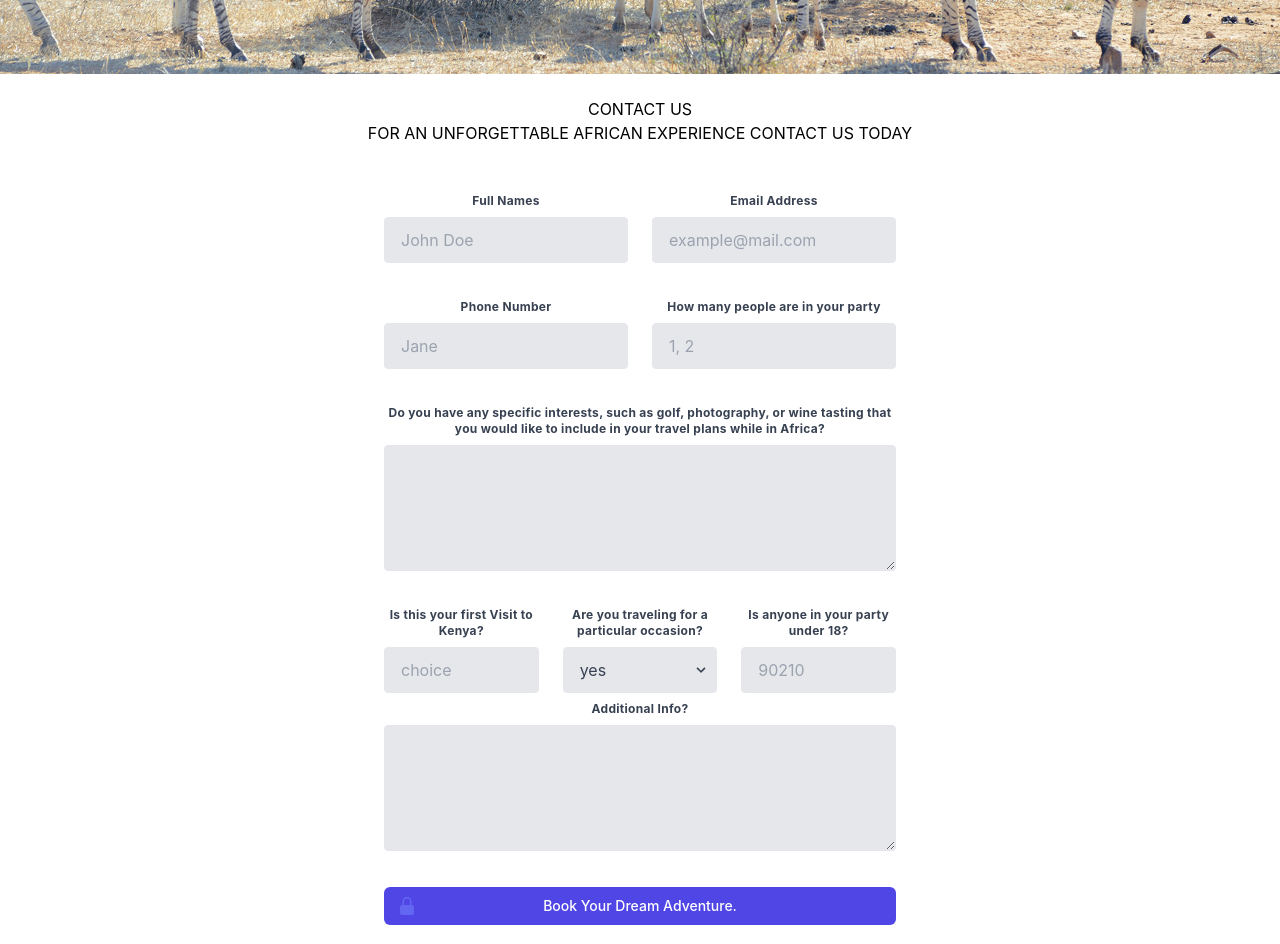
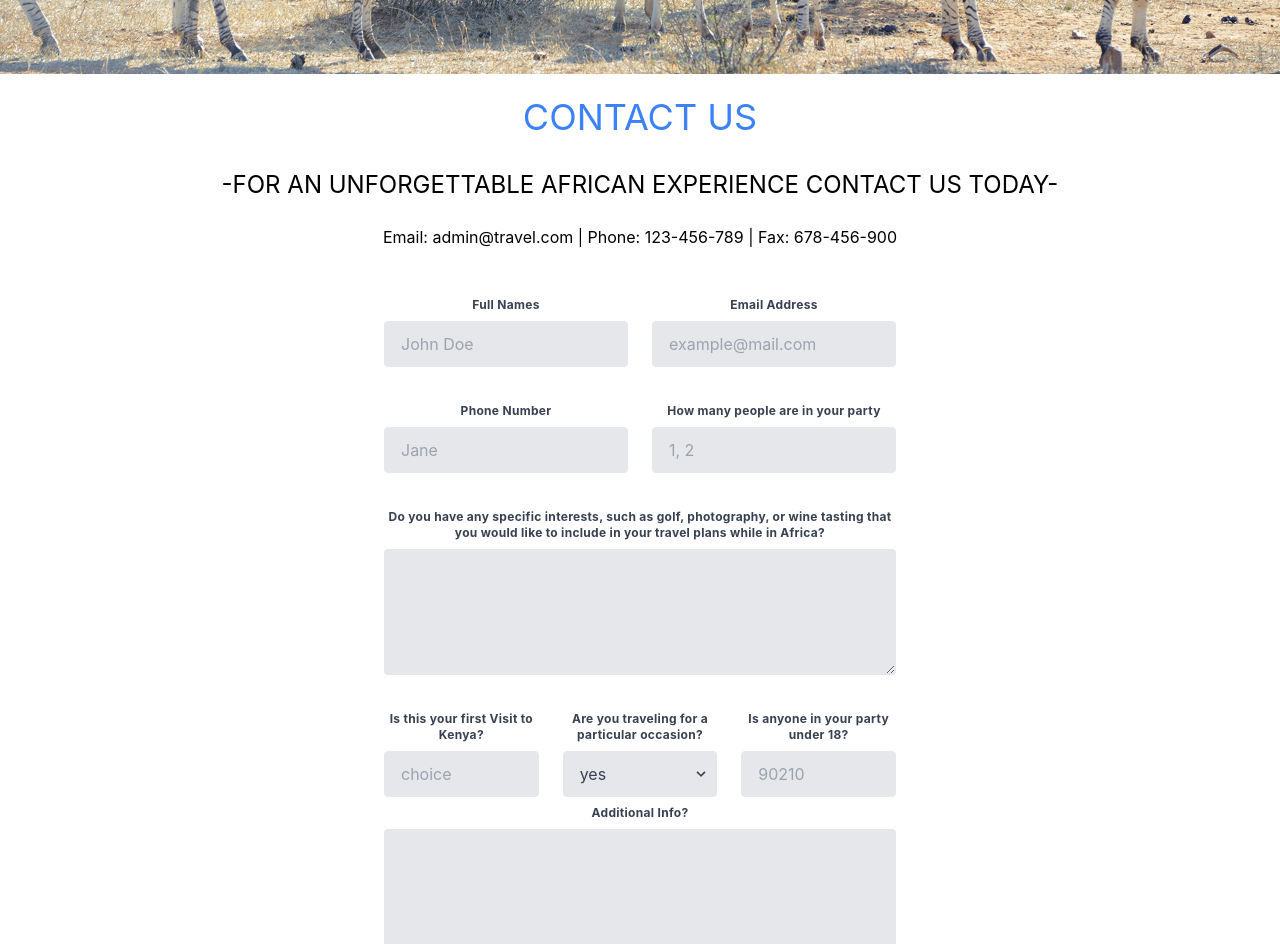
Before and after one commit to WawinyEdwin/travel, a Next.js app: page /contact-us in a window 1280 px wide. Shown: the part 420-1364 px from the top of the page. Built offline with nearby package versions, Linux system fonts and the light colour scheme.

Commit message:
Add contact info

```diff
--- a/components/TravelForm.jsx
+++ b/components/TravelForm.jsx
@@ -1,13 +1,9 @@
-import { LockClosedIcon } from "@heroicons/react/20/solid";
+import { ArrowRightCircleIcon} from "@heroicons/react/20/solid";
 import React from "react";
 
 export default function TravelForm() {
   return (
     <>
-      <div className="text-center">
-        <h1>CONTACT US</h1>
-        <h2>FOR AN UNFORGETTABLE AFRICAN EXPERIENCE CONTACT US TODAY</h2>
-      </div>
       <div className=" flex mx-auto container justify-center text-center py-12 px-4 sm:px-6 lg:px-8 ">
         <form className="w-full max-w-lg">
           <div className="flex flex-wrap -mx-3 mb-6">
@@ -168,7 +164,7 @@ export default function TravelForm() {
             className="group relative flex w-full justify-center rounded-md border border-transparent bg-indigo-600 py-2 px-4 text-sm font-medium text-white hover:bg-indigo-700 focus:outline-none focus:ring-2 focus:ring-indigo-500 focus:ring-offset-2"
           >
             <span className="absolute inset-y-0 left-0 flex items-center pl-3">
-              <LockClosedIcon
+              <ArrowRightCircleIcon
                 className="h-5 w-5 text-indigo-500 group-hover:text-indigo-400"
                 aria-hidden="true"
               />
--- a/pages/contact-us.js
+++ b/pages/contact-us.js
@@ -1,6 +1,7 @@
 import Image from "next/image";
+import Link from "next/link";
 import React from "react";
-import Layout from '../components/Layout'
+import Layout from "../components/Layout";
 import TravelForm from "../components/TravelForm";
 
 export default function contactUs() {
@@ -16,6 +17,12 @@ export default function contactUs() {
           alt="experience"
         />
       </div>
+      <div className="text-center">
+        <h1 className="text-transform: uppercase text-4xl pb-8 text-blue-500">Contact Us</h1>
+        <h2 className="text-2xl">-FOR AN UNFORGETTABLE AFRICAN EXPERIENCE CONTACT US TODAY-</h2>
+        <br />
+        <p>Email: <Link href={'mailto:admin@travel.com'} className="text-blue-300">admin@travel.com</Link> | Phone: 123-456-789 | Fax: 678-456-900</p>
+      </div>
       <TravelForm />
     </Layout>
   );
```
